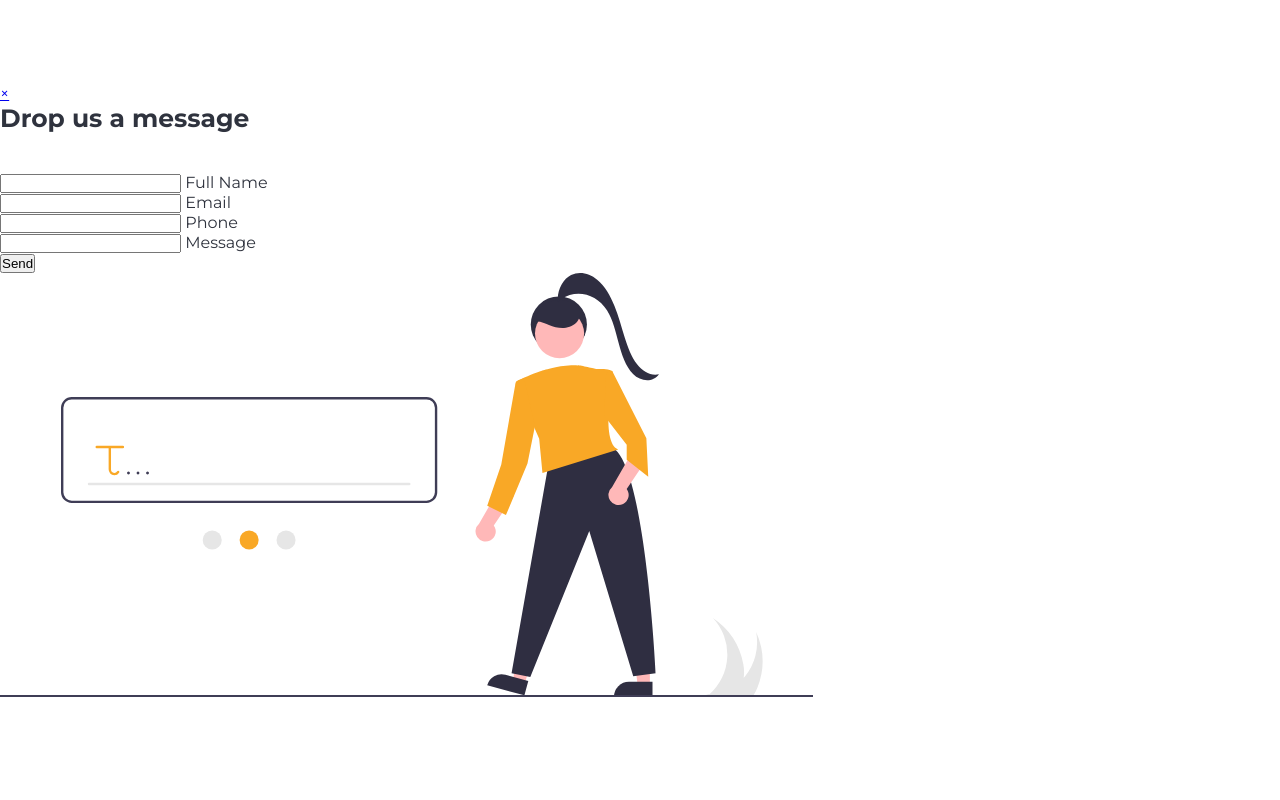
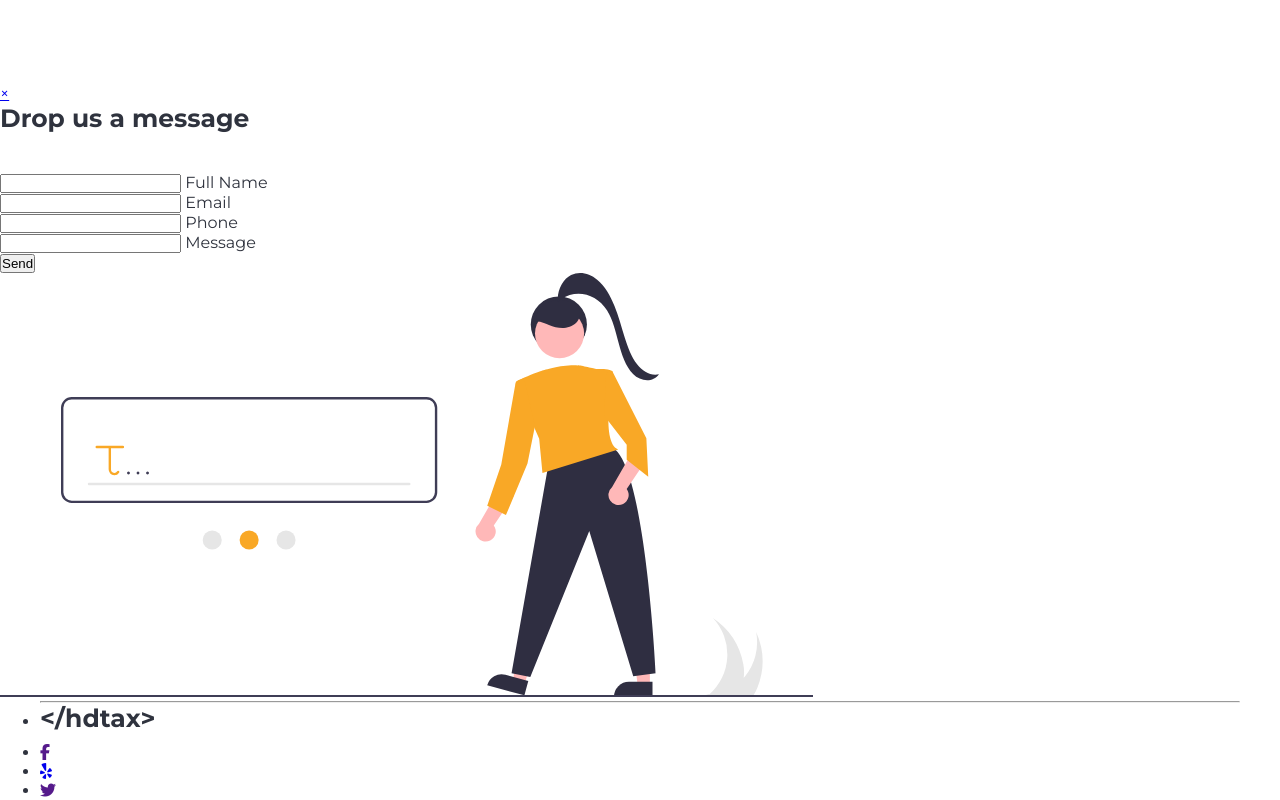
Before and after one commit to pas-trop-de-zele/Static-landing-site, a website: page index.html in a window 1280 px wide. Shown: the part 2570-3370 px from the top of the page. Before the commit the page ends 3271 px from the top, so only its background shows below. Drawn offline with Linux system fonts and the light colour scheme.

Commit message:
Added footer for website

```diff
--- a/index.html
+++ b/index.html
@@ -112,7 +112,15 @@
     </main>
 
     <footer class="footer">
-
+        <div class="row">
+            <hr class="footer__decorLine">
+            <ul class="footer__list">
+                <li class="footer__item"><h3 class="heading-tertiary">&#60;&#47;hdtax&#62;</h3></li>
+                <li class="footer__item"><a href="" class="footer__link"><i class="fab fa-facebook-f"></i></a></li>
+                <li class="footer__item"><a href="https://www.yelp.com/biz/hd-tax-and-accounting-services-garden-grove" target="_blank" class="footer__link"><i class="fab fa-yelp"></i></a></li>
+                <li class="footer__item"><a href="" class="footer__link"><i class="fab fa-twitter"></i></a></li>
+            </ul>
+        </div>
     </footer>
 </body>
 </html>
```
